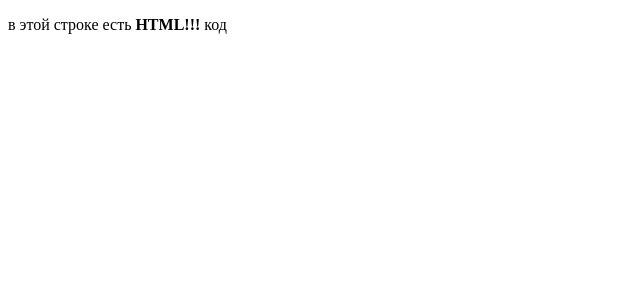
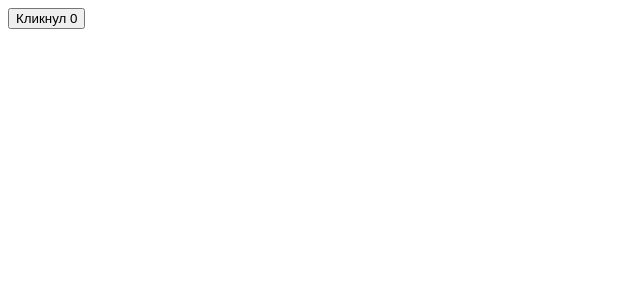
Before and after one commit to ruslan-bekshenev/svelte-learn, a Svelte app: page / in a window 1280 px wide. Shown: the top 300 px of the page, without its empty margins (0-640 px from the left). Built offline with nearby package versions, Linux system fonts and the light colour scheme.

Commit message:
button increment

```diff
--- a/src/App.svelte
+++ b/src/App.svelte
@@ -1,5 +1,11 @@
 <script>
-  let string = `в этой строке есть <strong>HTML!!!</strong> код`;
+    let count = 0
+
+    function increment() {
+      ++count
+    }
 </script>
 
-<p>{@html string}</p>
+<button on:click={increment}>
+    Кликнул {count}
+</button>
```
